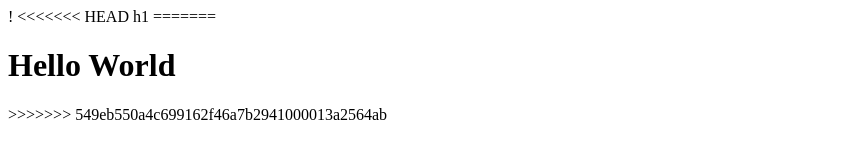
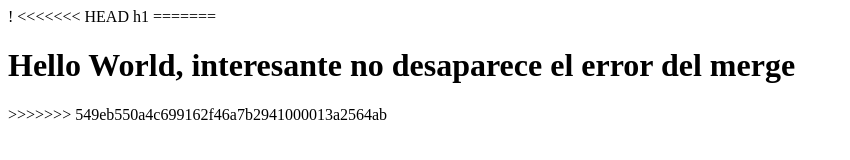
Before and after one commit to zhentinela-ai/github-para-programadores, a plain HTML site: page index.html in a window 1280 px wide. Shown: the whole page, without its empty margins (0-850 px from the left). Drawn offline with Linux system fonts and the light colour scheme.

Commit message:
comentario error de merge
Signed-off-by: Zhent <jdcaballeror@correo.udistrital.edu.co>

```diff
--- a/index.html
+++ b/index.html
@@ -8,7 +8,7 @@
 <<<<<<< HEAD
 <h1Hello World/>h1
 =======
-  <h1>Hello World</h1>
+  <h1>Hello World, interesante no desaparece el error del merge</h1>
 >>>>>>> 549eb550a4c699162f46a7b2941000013a2564ab
 </body>
 
```
